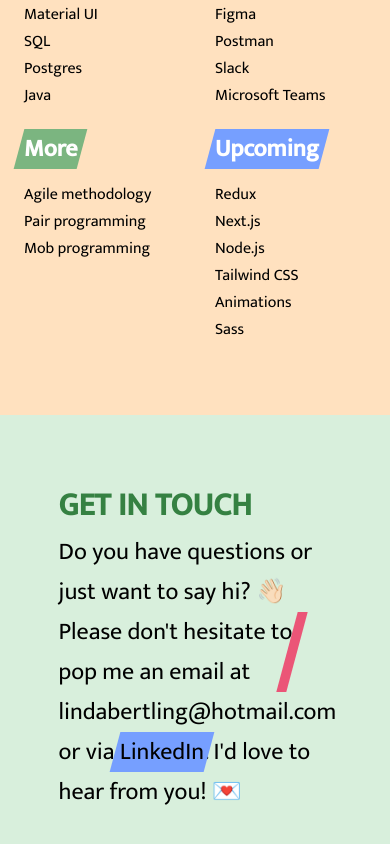
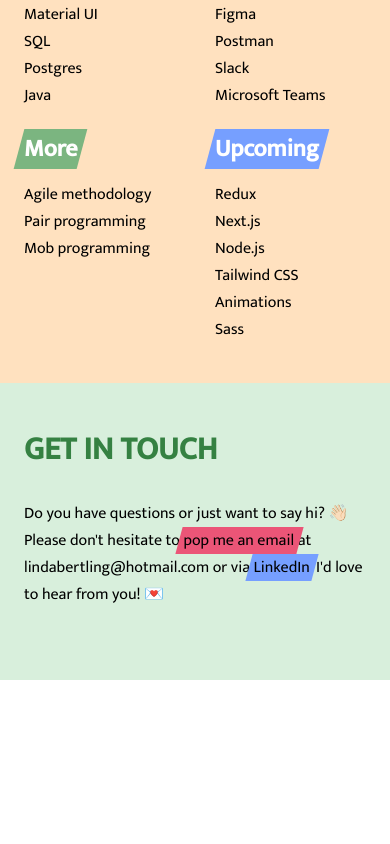
Before and after one commit to lindabertling/lindas-portfolio, a Next.js app: page / in a window 390 px wide. Shown: the part 3251-4095 px from the top of the page. After the commit the page ends 3931 px from the top, so only its background shows below. Built offline with nearby package versions, Linux system fonts and the light colour scheme; a web font is replaced by a local one.

Commit message:
added media qyuery to contact section

```diff
--- a/src/components/contactSection.module.css
+++ b/src/components/contactSection.module.css
@@ -1,6 +1,5 @@
 .contactSectionWrapper {
   width: 100vw;
-  /* height: 90vh; */
   background-color: #d8efdc;
   padding: 15vw;
   padding-top: 64px;
@@ -35,3 +34,18 @@
 .contactSectionWrapper span:nth-child(3)::before {
   background-color: #769fff;
 }
+
+@media (max-width: 600px) {
+  .contactSectionWrapper {
+    padding: 40px 24px;
+  }
+
+  .contactSectionWrapper h3 {
+    margin-bottom: 24px;
+  }
+
+  .contactSectionWrapper p {
+    font-size: 16px;
+    margin-bottom: 32px;
+  }
+}
--- a/src/components/skillsSection.module.css
+++ b/src/components/skillsSection.module.css
@@ -60,6 +60,7 @@
   .skillsSectionWrapper {
     padding: 40px 24px;
     align-items: flex-start;
+    height: fit-content;
   }
 
   .skillsContentWrapper h3 {
```
